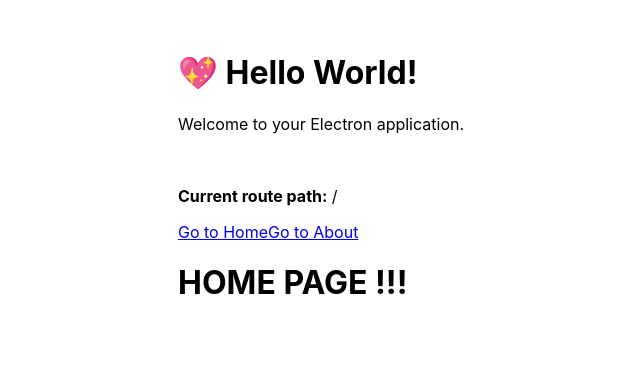
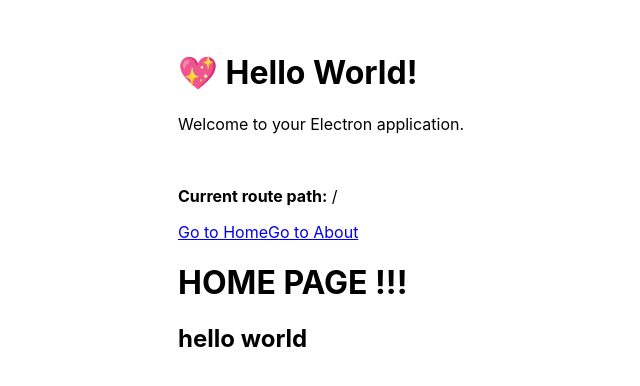
Before and after one commit to Abokor-AN/xana-vntxsr, a Vue app: page / in a window 1280 px wide. Shown: the top 386 px of the page, without its empty margins (158-798 px from the left). Built offline with nearby package versions, Linux system fonts and the light colour scheme.

Commit message:
Install i18n

```diff
--- a/package.json
+++ b/package.json
@@ -41,6 +41,7 @@
     "electron-squirrel-startup": "^1.0.1",
     "pinia": "^2.1.7",
     "vue": "^3.4.27",
+    "vue-i18n": "^9.13.1",
     "vue-router": "^4.3.2"
   }
 }
--- /dev/null
+++ b/src/lib/i18n.ts
@@ -0,0 +1,26 @@
+import { createI18n } from "vue-i18n";
+
+const i18n = createI18n({
+  legacy: false,
+  locale: "en",
+  fallbackLocale: "fr",
+  messages: {
+    fr: {
+      message: {
+        hello: "Bonjour le monde",
+      },
+    },
+    en: {
+      message: {
+        hello: "hello world",
+      },
+    },
+    ja: {
+      message: {
+        hello: "こんにちは、世界",
+      },
+    },
+  },
+});
+
+export default i18n;
--- a/src/renderer.ts
+++ b/src/renderer.ts
@@ -33,5 +33,6 @@ import App from "./App.vue";
 
 import { createPinia } from "pinia";
 import router from "./router";
+import i18n from "./lib/i18n";
 
-createApp(App).use(createPinia()).use(router).mount("#app");
+createApp(App).use(createPinia()).use(router).use(i18n).mount("#app");
--- a/src/views/HomeView.vue
+++ b/src/views/HomeView.vue
@@ -1,5 +1,9 @@
-<script setup lang="ts"></script>
+<script setup lang="ts">
+import { useI18n } from "vue-i18n";
+const { t } = useI18n();
+</script>
 
 <template>
   <h1>HOME PAGE !!!</h1>
+  <h2>{{ t("message.hello") }}</h2>
 </template>
```
Also changed, not shown: 1 other file (tests, documents, lock files or other folders).
